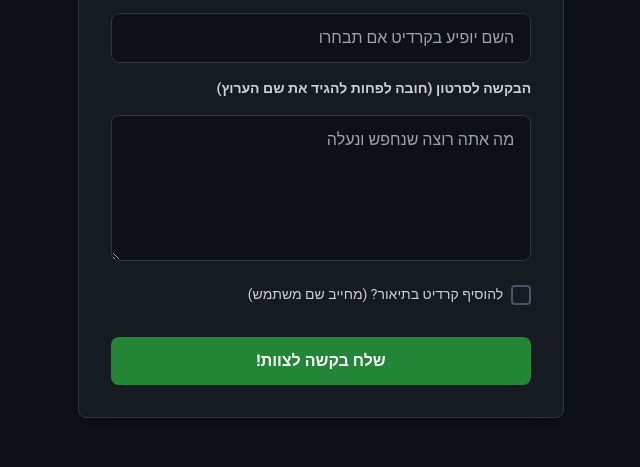
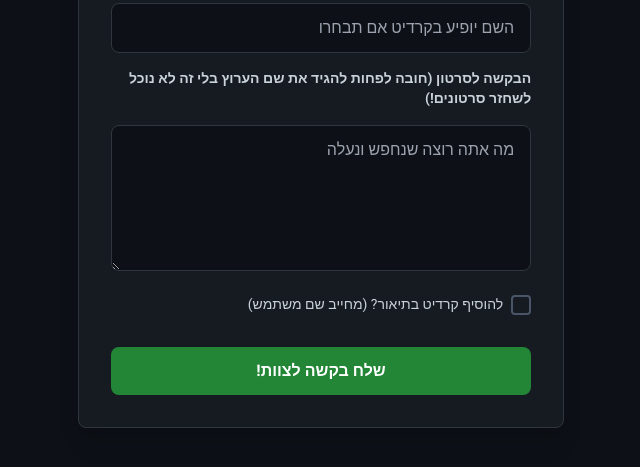
Before and after one commit to TheYali2/VideosBack, a plain HTML site: page index.html in a window 1280 px wide. Shown: the part 251-718 px from the top of the page, without its empty margins (319-959 px from the left). Drawn offline with nearby package versions, Linux system fonts and the light colour scheme.

Commit message:
Update index.html

```diff
--- a/index.html
+++ b/index.html
@@ -158,7 +158,7 @@
             <label for="username" class="text-sm font-semibold flex items-center gap-1">שם משתמש (לא חובה) </label>
             <input type="text" id="username" name="username" placeholder="השם יופיע בקרדיט אם תבחרו" class="flex-1 px-4 py-3 rounded-lg border focus:outline-none focus:ring-2">
 
-            <label for="request" class="text-sm font-semibold flex items-center gap-1">הבקשה לסרטון (חובה לפחות להגיד את שם הערוץ) </label>
+            <label for="request" class="text-sm font-semibold flex items-center gap-1">הבקשה לסרטון (חובה לפחות להגיד את שם הערוץ בלי זה לא נוכל לשחזר סרטונים!) </label>
             <textarea id="request" name="request" rows="5" required placeholder="מה אתה רוצה שנחפש ונעלה" class="flex-1 px-4 py-3 rounded-lg border focus:outline-none focus:ring-2"></textarea>
 
             <div class="custom-checkbox flex items-center gap-2 mt-2">
```
